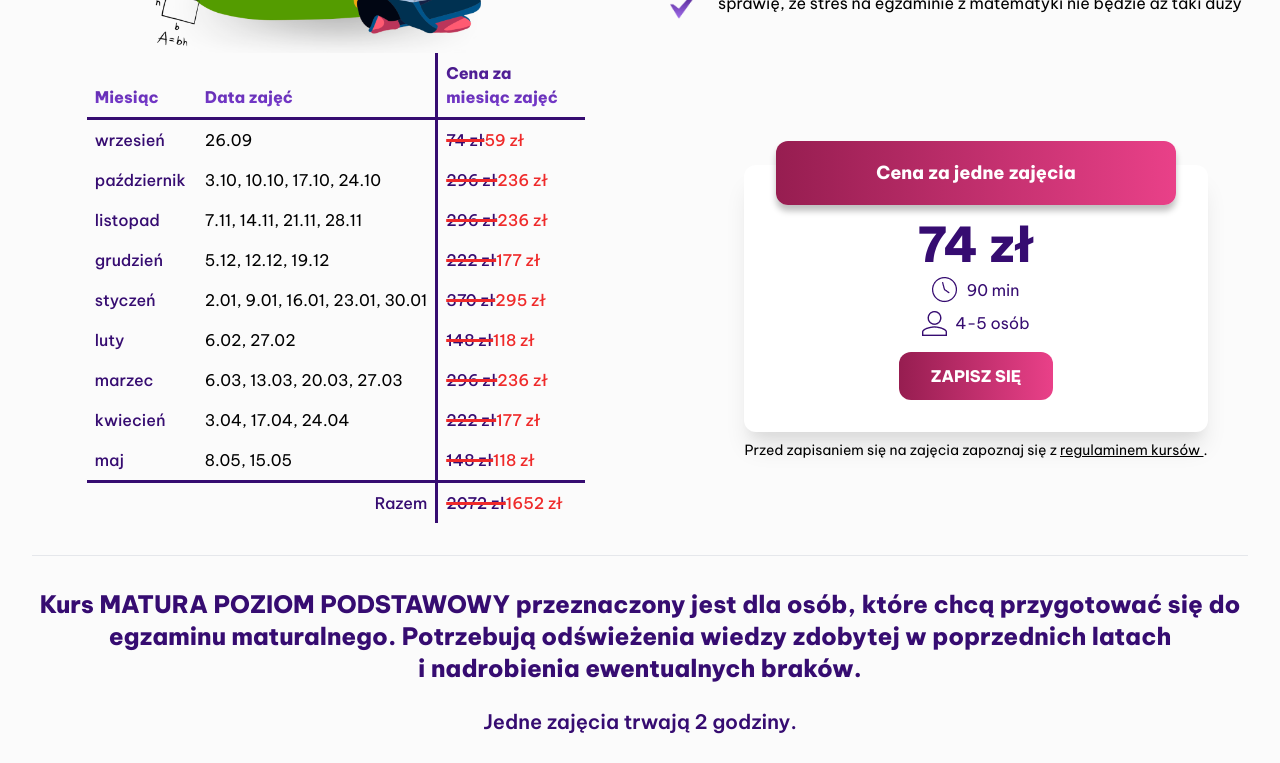
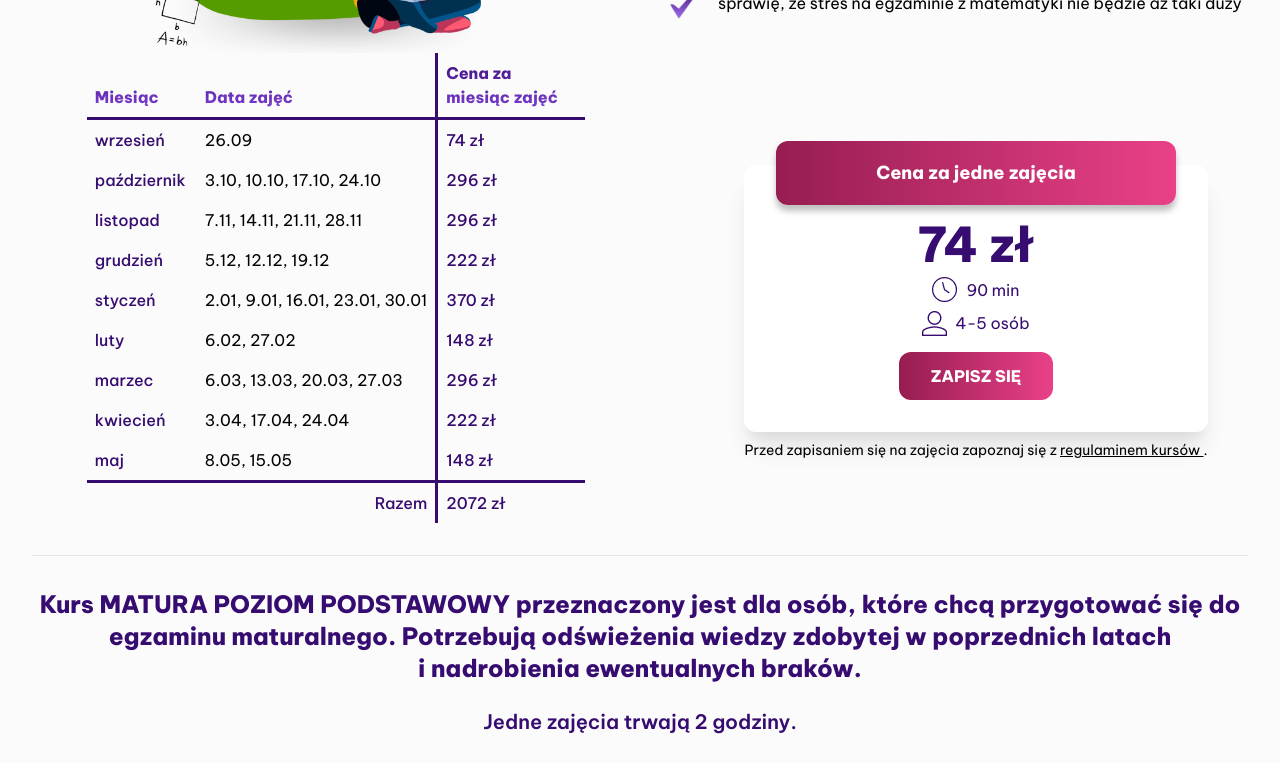
Before and after one commit to tomaszek92/matematyka-express, a Nuxt app: page /kursy in a window 1280 px wide. Shown: the part 1820-2583 px from the top of the page. Built offline with nearby package versions, Linux system fonts and the light colour scheme.

Commit message:
remove promo prices

```diff
--- a/components/kursy/course-details-schedule.vue
+++ b/components/kursy/course-details-schedule.vue
@@ -11,15 +11,26 @@
         {{ item.dates | dates }}
       </div>
       <div :key="name + item.month + item.price">
-        <span class="price">{{ item.price }} zł</span>
-        <span class="promo-price">{{ item.promoPrice }} zł</span>
+        <span
+          class="price"
+          :class="{ 'price-line-through': isPromoPriceVisible }"
+          >{{ item.price }} zł</span
+        >
+        <span v-show="isPromoPriceVisible" class="promo-price"
+          >{{ item.promoPrice }} zł</span
+        >
       </div>
     </template>
     <div></div>
     <div class="text-right"><span class="total">Razem</span></div>
     <div>
       <span class="price">{{ price }} zł</span>
-      <span class="promo-price">{{ promoPrice }} zł</span>
+      <span
+        v-show="isPromoPriceVisible"
+        class="promo-price"
+        :class="{ 'price-line-through': isPromoPriceVisible }"
+        >{{ promoPrice }} zł</span
+      >
     </div>
   </div>
 </template>
@@ -41,6 +52,11 @@ export default {
       type: Array,
       required: true,
     },
+  },
+  data() {
+    return {
+      isPromoPriceVisible: false,
+    }
   },
   computed: {
     price() {
@@ -91,7 +107,7 @@ div.grid span.price {
   font-weight: 500;
 }
 
-div.grid span.price {
+div.grid span.price-line-through {
   text-decoration-line: line-through;
   text-decoration-color: #ef2a2a;
   text-decoration-thickness: 3px;
```
